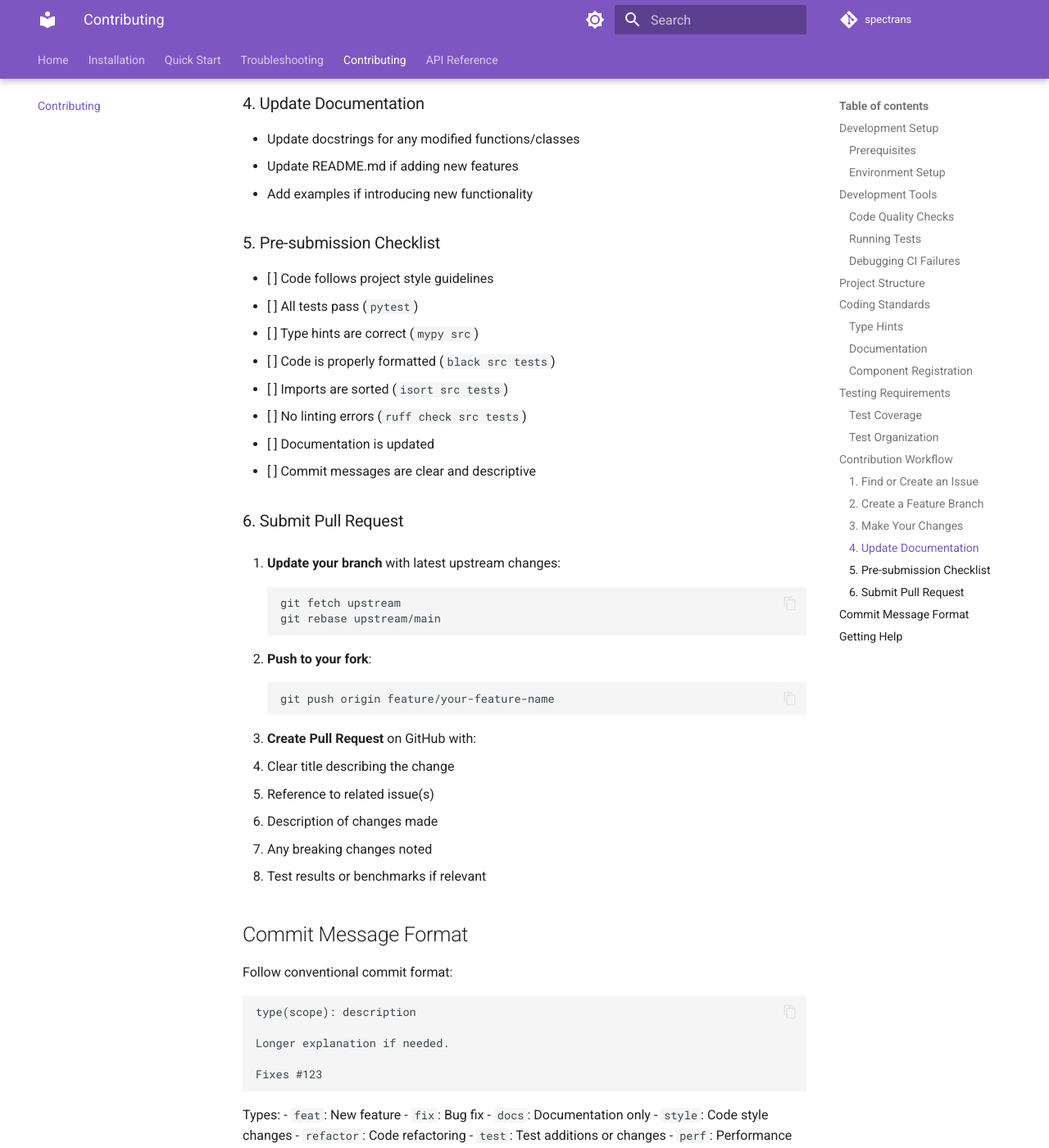
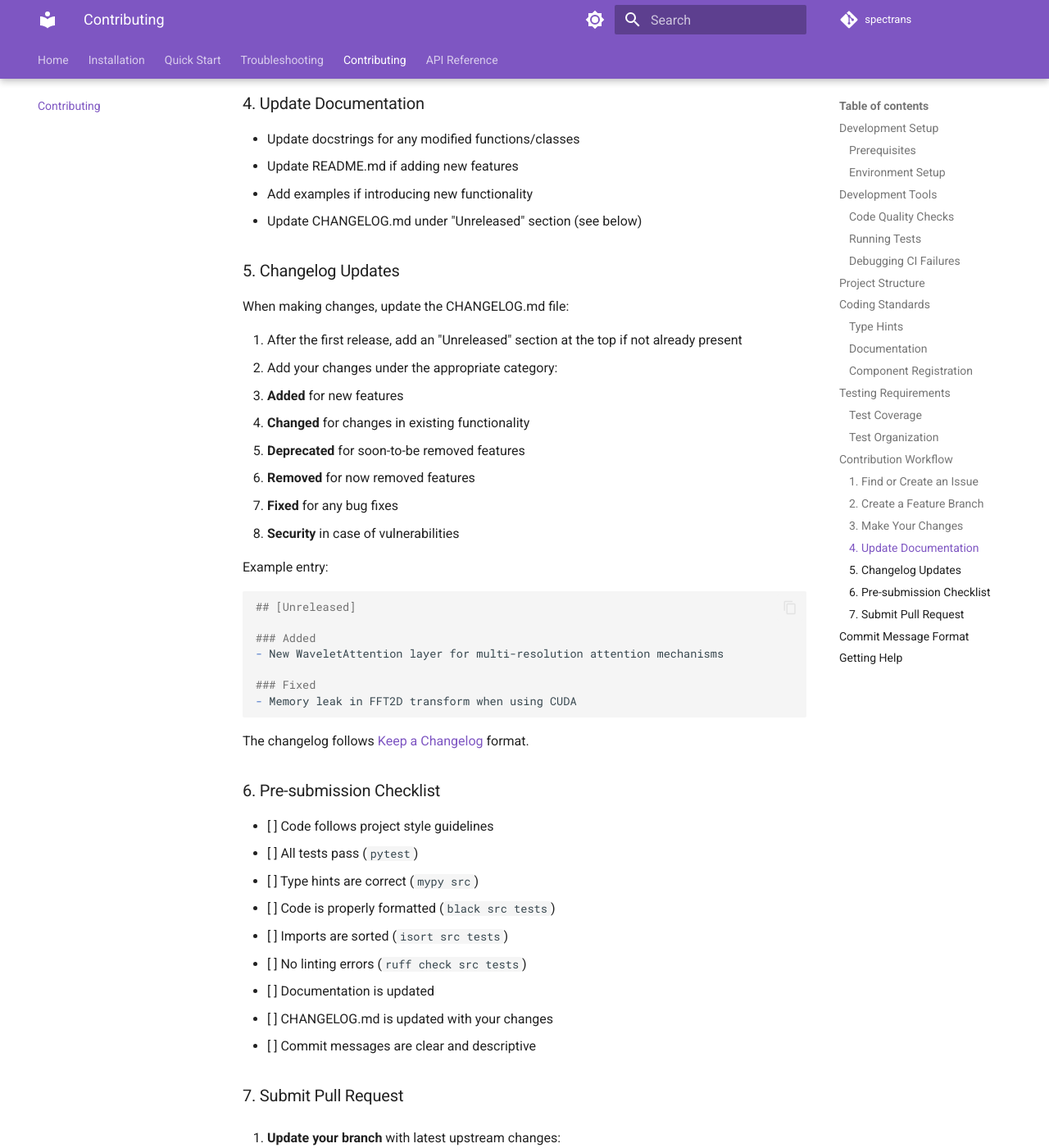
Before and after one commit to aaronstevenwhite/spectrans, an MkDocs documentation site: the page built from docs/contributing.md, in a window 1280 px wide and 1400 px high, scrolled down 5399 px. Shown: the whole window at 82% size. Built offline with MkDocs 1.6.1 and Material for MkDocs 9.7.7, drawn with Linux system fonts in a browser that asks for light colours; comment, search, counter and statistics services are not loaded.

Commit message:
Adds changelog.

````diff
--- a/docs/contributing.md
+++ b/docs/contributing.md
@@ -251,8 +251,35 @@ Follow the project structure and coding standards outlined above.
 - Update docstrings for any modified functions/classes
 - Update README.md if adding new features
 - Add examples if introducing new functionality
+- Update CHANGELOG.md under "Unreleased" section (see below)
 
-### 5. Pre-submission Checklist
+### 5. Changelog Updates
+
+When making changes, update the CHANGELOG.md file:
+
+1. After the first release, add an "Unreleased" section at the top if not already present
+2. Add your changes under the appropriate category:
+   - **Added** for new features
+   - **Changed** for changes in existing functionality
+   - **Deprecated** for soon-to-be removed features
+   - **Removed** for now removed features
+   - **Fixed** for any bug fixes
+   - **Security** in case of vulnerabilities
+
+Example entry:
+```markdown
+## [Unreleased]
+
+### Added
+- New WaveletAttention layer for multi-resolution attention mechanisms
+
+### Fixed
+- Memory leak in FFT2D transform when using CUDA
+```
+
+The changelog follows [Keep a Changelog](https://keepachangelog.com/) format.
+
+### 6. Pre-submission Checklist
 
 - [ ] Code follows project style guidelines
 - [ ] All tests pass (`pytest`)
@@ -261,9 +288,10 @@ Follow the project structure and coding standards outlined above.
 - [ ] Imports are sorted (`isort src tests`)
 - [ ] No linting errors (`ruff check src tests`)
 - [ ] Documentation is updated
+- [ ] CHANGELOG.md is updated with your changes
 - [ ] Commit messages are clear and descriptive
 
-### 6. Submit Pull Request
+### 7. Submit Pull Request
 
 1. **Update your branch** with latest upstream changes:
    ```bash
````
Also changed, not shown: CHANGELOG.md (added, +38 -0 lines), CONTRIBUTING.md (+28 -0 lines), pyproject.toml (+11 -1 lines).
